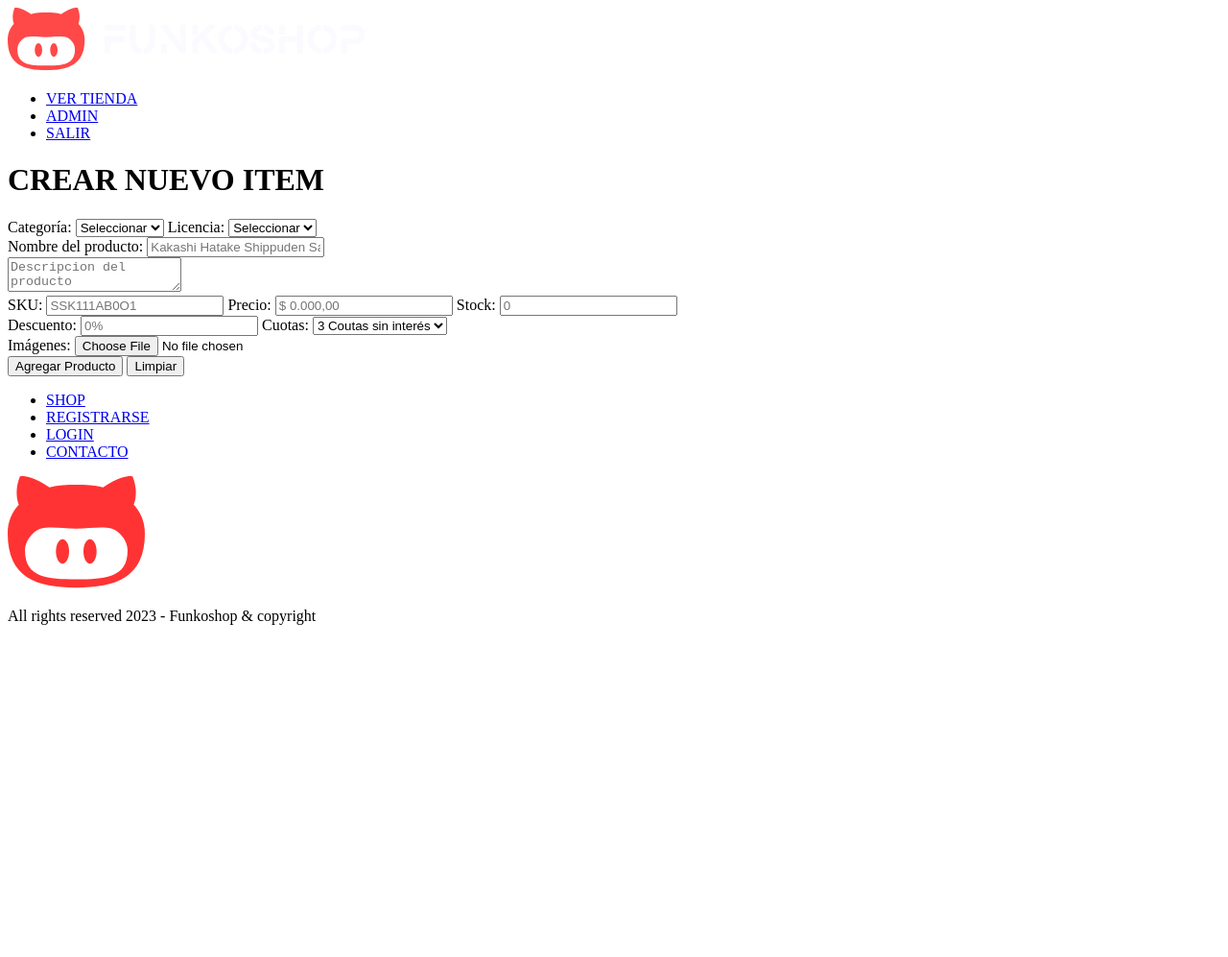
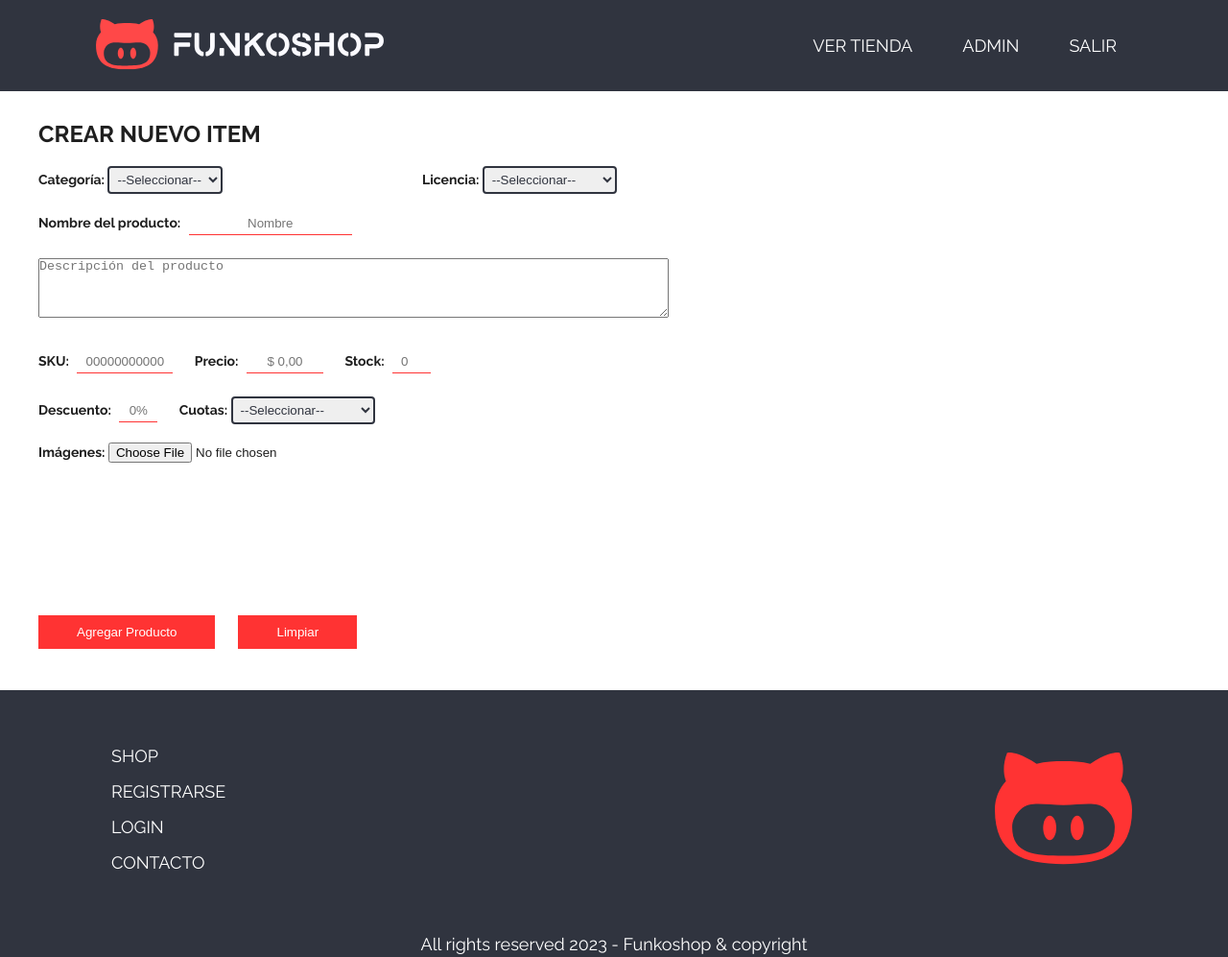
Before and after one commit to JuanLechares/funko-web, a plain HTML site: page create.html in a window 1280 px wide. Shown: the whole page at 96% size. Before the commit the page ends 800 px from the top, so only its background shows below. Drawn offline with Linux system fonts and the light colour scheme.

Commit message:
Creación de clases, divs y CSS de create.html de ADMIN

```diff
--- a/create.html
+++ b/create.html
@@ -3,13 +3,14 @@
   <head>
     <meta charset="UTF-8" />
     <meta name="viewport" content="width=device-width, initial-scale=1.0" />
-    <title>CREATE ITEM | Funkoshop</title>
+    <title>EDIT ITEM | Funkoshop</title>
+    <link rel="stylesheet" href="css/index.css" />
   </head>
   <body>
     <!-- INICIO HEADER -->
     <header>
-      <nav>
-        <picture>
+      <nav class="navbar container">
+        <picture class="navbar__logo">
           <a href="./index.html">
             <img
               src="./img/branding/logo_light_horizontal.svg"
@@ -17,92 +18,120 @@
             />
           </a>
         </picture>
-        <ul>
-          <li><a href="./pages/index.html">VER TIENDA</a></li>
-          <li><a href="./pages/contacto.html">ADMIN</a></li>
-          <li><a href="./pages/login.html">SALIR</a></li>
+        <ul class="navbar__menu">
+          <li class="navbar__item">
+            <a class="navbar__link" href="./index.html">VER TIENDA</a>
+          </li>
+          <li class="navbar__item">
+            <a class="navbar__link" href="./admin.html">ADMIN</a>
+          </li>
+          <li class="navbar__item">
+            <a class="navbar__link" href="./login.html">SALIR</a>
+          </li>
         </ul>
       </nav>
     </header>
     <!-- FIN HEADER -->
 
     <!-- SECCION PRINCIPAL DE LA WEB -->
-    <main>
-      <h1>CREAR NUEVO ITEM</h1>
-      <nav>
-        <label for="category">Categoría: </label>
-        <select name="category" id="category">
-          <option value="Seleccionar">Seleccionar</option>
-        </select>
+    <main class="main-container">
+      <form action="" class="edit__form">
+        <h1 class="edit__h1">CREAR NUEVO ITEM</h1>
 
-        <label for="license">Licencia: </label>
-        <select name="license" id="license">
-          <option value="Seleccionar">Seleccionar</option>
-        </select>
-      </nav>
+        <div class="edit__gridCat">
+          <label class="edit__label" for="category">Categoría: </label>
+          <select class="edit__select" name="category" id="category">
+            <option selected value="Seleccionar">--Seleccionar--</option>
+            <option value="figuras">Figuras</option>
+          </select>
+        </div>
 
-      <div>
-        <label for="name">Nombre del producto:</label>
-        <input type="text" id="name" placeholder="Kakashi Hatake Shippuden Saga">
-      </div>
+        <div class="edit__gridLic">
+          <label class="edit__label" for="license">Licencia: </label>
+          <select class="edit__select" name="license" id="license">
+            <option selected value="Seleccionar">--Seleccionar--</option>
+            <option value="naruto shippuden">Naruto Shippuden</option>
+          </select>
+        </div>
 
-      <div>
-        <label for="description"></label>
-        <textarea name="description" id="description" placeholder="Descripcion del producto"></textarea>
-      </div>
+        <div class="edit__gridNom">
+          <label class="edit__label" for="name">Nombre del producto:</label>
+          <input
+            type="text"
+            id="name"
+            placeholder="Nombre"
+            class="edit__input edit__inputNom"
+          />
+        </div>
 
-      <div>
-        <label for="sku">SKU:</label>
-        <input type="text" id="sku" placeholder="SSK111AB0O1">
+        <div class="edit__gridDes">
+          <label class="edit__label" for="description"></label>
+          <textarea class="edit__textarea" name="description" id="description" rows="4rem" cols="80rem" placeholder="Descripción del producto"></textarea>
+        </div>
 
-        <label for="price">Precio:</label>
-        <input type="text" id="price" placeholder="$ 0.000,00">
+        <div class="edit__gridProd">
+          <label class="edit__label" for="sku">SKU:</label>
+          <input class="edit__input edit__input1" type="text" id="sku" placeholder="00000000000" />
 
-        <label for="stock">Stock:</label>
-        <input type="number" id="stock" placeholder="0" min="0">
-      </div>
+          <label class="edit__label" for="price">Precio:</label>
+          <input class="edit__input edit__input2" type="text" id="price" placeholder="$ 0,00" />
 
-      <div>
-        <label for="descuento">Descuento:</label>
-        <input type="text" id="descuento" placeholder="0%">
+          <label class="edit__label" for="stock">Stock:</label>
+          <input class="edit__input edit__input3" type="number" id="stock" placeholder="0" min="0" />
+        </div>
 
-        <label for="cuotas">Cuotas: </label>
-        <select name="cuotas" id="cuotas">
-          <option value="3" selected>3 Coutas sin interés</option>
-        </select>
-      </div>
+        <div class="edit__gridPago">
+          <label class="edit__label" for="descuento">Descuento:</label>
+          <input class="edit__input edit__input4" type="text" id="descuento" placeholder="0%" />
 
-      <div>
-        <span>Imágenes:</span>
-        <input type="file" />
-      </div>
+          <label class="edit__label" for="cuotas">Cuotas: </label>
+          <select class="edit__select" name="cuotas" id="cuotas">
+            <option selected value="Seleccionar">--Seleccionar--</option>
+            <option value="6">6 Coutas sin interés</option>
+          </select>
+        </div>
 
-      <div>
-        <button type="submit">Agregar Producto</button>
-        <button type="reset">Limpiar</button>
-      </div>
+        <div class="edit__gridFile">
+          <label class="edit__label" for="file">Imágenes: </label>
+          <input type="file" value="Elegir archivos"/>
+        </div>
+
+        <div class="edit__gridEdit create__edit">
+          <button class="edit__boton create__boton" type="submit">Agregar Producto</button>
+          <button class="edit__boton create__boton" type="reset">Limpiar</button>
+        </div>
+      </form>
     </main>
     <!-- FIN DE LA SECCION PRINCIPAL DE LA WEB  -->
 
     <!--INICIO FOOTER -->
-    <footer>
-      <section>
-        <nav>
-          <ul>
-            <li><a href="./pages/shop.html">SHOP</a></li>
-            <li><a href="./pages/register.html">REGISTRARSE</a></li>
-            <li><a href="./pages/login.html">LOGIN</a></li>
-            <li><a href="./pages/contacto.html">CONTACTO</a></li>
-          </ul>
-          <picture>
-            <img
-              src="./img/branding/isotype.svg"
-              alt="Isotipo de la marca Funkoshop"
-            />
-          </picture>
-        </nav>
-      </section>
-      <p>All rights reserved 2023 - Funkoshop & copyright</p>
+    <footer class="footer">
+      <nav class="navbar container">
+        <ul class="navbar__item">
+          <li class="navbar__item">
+            <a class="navbar__link" href="./pages/shop.html">SHOP</a>
+          </li>
+          <li class="navbar__item">
+            <a class="navbar__link" href="./pages/register.html">REGISTRARSE</a>
+          </li>
+          <li class="navbar__item">
+            <a class="navbar__link" href="./pages/login.html">LOGIN</a>
+          </li>
+          <li class="navbar__item">
+            <a class="navbar__link" href="./pages/contacto.html">CONTACTO</a>
+          </li>
+        </ul>
+        <picture>
+          <img
+            src="./img/branding/isotype.svg"
+            alt="Isotipo de la marca Funkoshop"
+          />
+        </picture>
+      </nav>
+
+      <p class="footer__copy">
+        All rights reserved 2023 - Funkoshop & copyright
+      </p>
     </footer>
     <!--FIN FOOTER -->
   </body>
--- a/css/index.css
+++ b/css/index.css
@@ -772,3 +772,13 @@ border-radius:  var(--spacing-8);
     grid-column: 1 / 4;
     margin-top: var(--spacing-36);
 }
+
+/*create.html*/
+.create__edit{
+    display: flex;
+    column-gap: var(--spacing-24);
+}
+
+.create__boton {
+    padding: 1rem 4rem 2.5rem ;
+}
```
